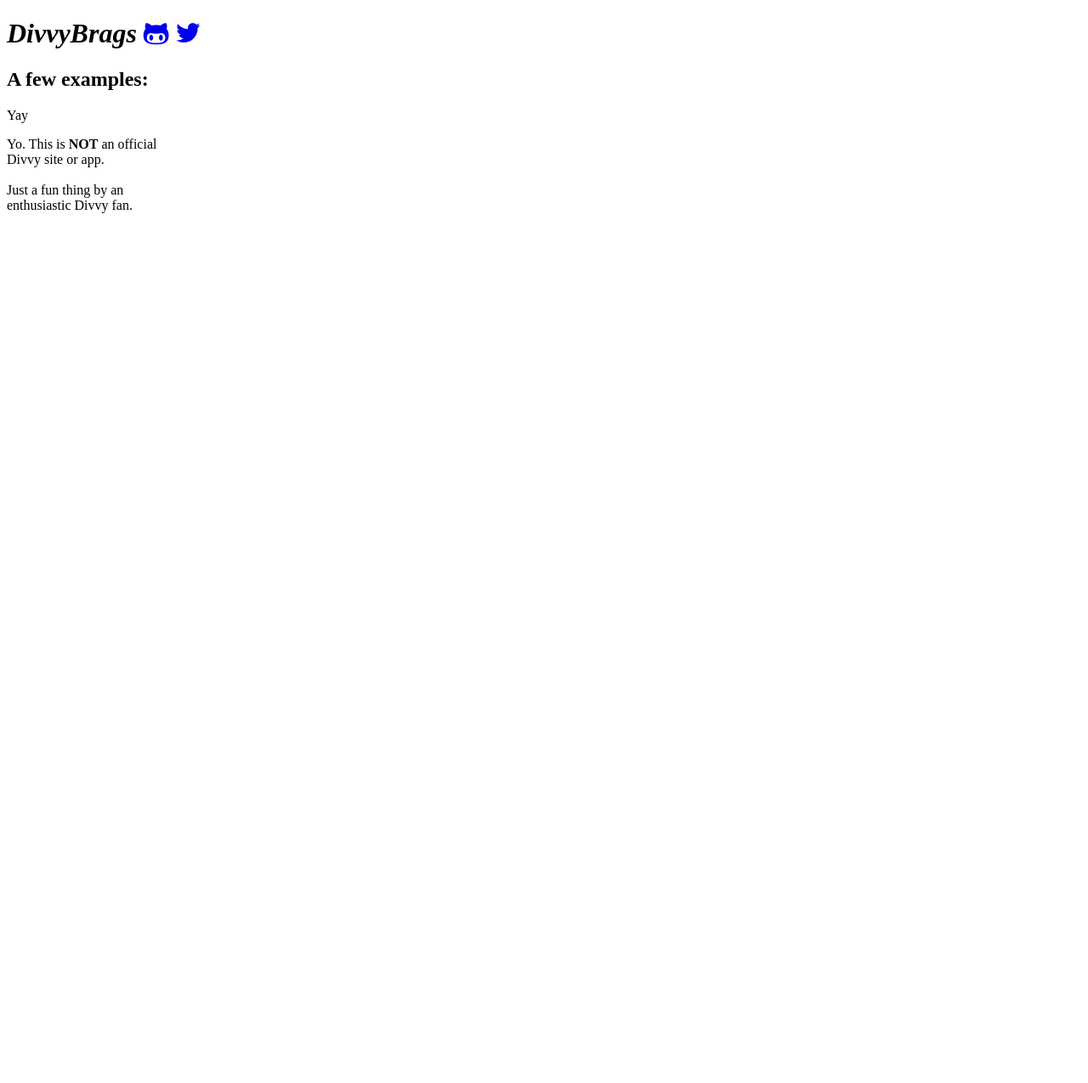
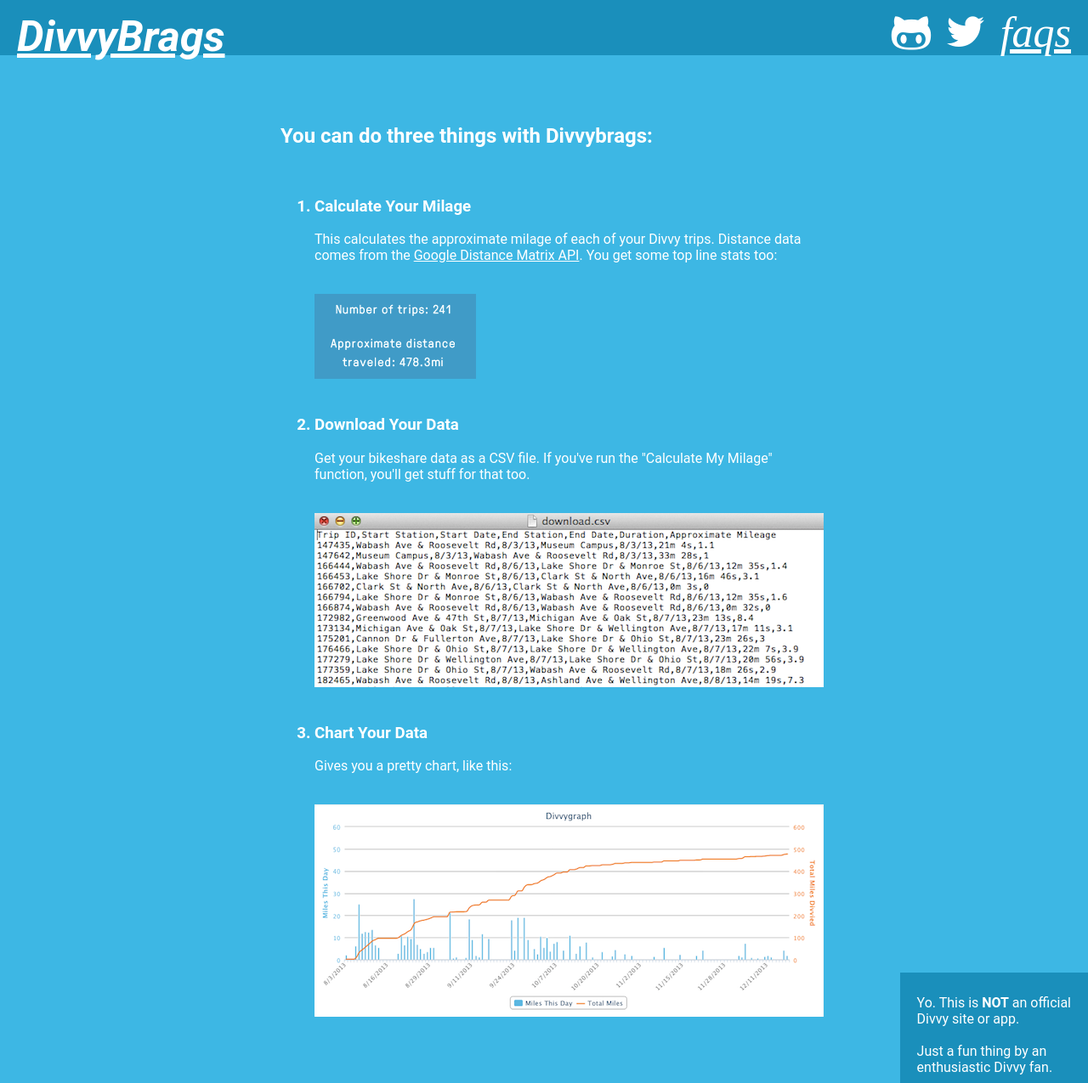
Before and after one commit to alexsoble/divvybrags-static, a Jekyll site: the page built from examples/index.html, in a window 1280 px wide and 1275 px high. Shown: the whole window at 85% size. Built offline with Jekyll 4.4.1, drawn with Linux system fonts in a browser that asks for light colours; nearby versions of some CDN libraries; Markdown is read by kramdown in place of the engine named in the settings.

Commit message:
Examples page, faqs...

```diff
--- a/_layouts/default.html
+++ b/_layouts/default.html
@@ -5,7 +5,7 @@
         <meta http-equiv="X-UA-Compatible" content="IE=edge,chrome=1">
         <title>{{ page.title }}</title>
         <meta name="viewport" content="width=device-width">
-        <link rel="stylesheet" href="css/main.css">
+        <link rel="stylesheet" href="../css/main.css">
         <link href="//netdna.bootstrapcdn.com/font-awesome/4.0.3/css/font-awesome.min.css" rel="stylesheet">
         <link rel="shortcut icon" href="assets/favicon.ico" type="image/x-icon">
     </head>
@@ -13,14 +13,17 @@
         <div id='header' class='sticky'>
           <span id='divvybrags-label'>
             <h1>
-              <strong><i>DivvyBrags</i></span></strong>
+              <a href="/"><strong><i>DivvyBrags</i></span></strong></a>
               <span class="left-side-icons">
                 <a href="https://github.com/alexsoble/divvybrags2"><i class="fa fa-github-alt"></i></a>
                 <a href="https://twitter.com/search?q=%23divvybrags"><i class="fa fa-twitter"></i></a>
+                <a href="/faq" class="fa"><i>faqs</i></a>
               </span>
             </h1>
           </span>
         </div>
+      <br/>
+      <br/>
 
         {{ content }}
 
--- a/css/main.css
+++ b/css/main.css
@@ -7,14 +7,17 @@
 a { color: white; }
 
 .box {
-  max-height: 800px;
   margin-left: auto;
   margin-right: auto;
   padding: 30px;
   padding-top: 0px;
-  overflow-y: scroll;
   width: 420px;
-  margin-top: 100px; }
+  margin-top: 100px;
+  overflow: visible;
+}
+
+.box.wide {
+  width: 620px; }
 
 .buttons { text-align: center; }
 
@@ -29,7 +32,7 @@
   padding-left: 20px; }
 
 #footer { bottom: 0px; right: 0px; padding: 20px; padding-top: 10px; height: 100px; }
-#header { top: 0px; width: 100%; left: 0px; padding-top: 20px; height: 40px; }
+#header { top: 0px; width: 100%; left: 0px; padding-top: 20px; height: 40px; margin-bottom: 40px; }
 
 #divvybrags-label { float; left; bottom: 40px; position: relative; font-size: 50px; }
 #divvybrags-label h1 { font-size: 50px; }
@@ -37,3 +40,5 @@
 .left-side-icons { margin-right: 35px; position: relative; bottom: 5px; float: right; }
 
 .fa { font-size: 40px; margin-right: 5px; }
+
+img { margin-right: auto; margin-left: auto; margin-top: 20px; margin-bottom: 20px; }
--- a/examples/index.html
+++ b/examples/index.html
@@ -1,9 +1,32 @@
 ---
 layout: default
-title: Divvybrags
+title: Examples
 ---
 
-<div class="box">
-  <h2>A few examples:</h2>
-  <p>Yay</p>
+<div class="box wide">
+  <h2>You can do three things with Divvybrags:</h2>
+  <br/>
+  <ol>
+    <h3>
+      <li>
+        Calculate Your Milage
+      </h3>
+      <p>This calculates the approximate milage of each of your Divvy trips. Distance data comes from the <a href="https://developers.google.com/maps/documentation/distancematrix/">Google Distance Matrix API</a>. You get some top line stats too:</p>
+      <img src="../assets/sidebar.png" style="text-align: center;">
+    </li>
+    <h3>
+      <li>
+        Download Your Data
+      </h3>
+      <p>Get your bikeshare data as a CSV file. If you've run the "Calculate My Milage" function, you'll get stuff for that too.</p>
+      <img src="../assets/csv.png">
+    </li>
+    <h3>
+      <li>
+        Chart Your Data
+      </h3>
+      <p>Gives you a pretty chart, like this:</p>
+      <img src="../assets/divvygraph.png">
+    </li>
+  </ol>
 </div>
--- a/index.html
+++ b/index.html
@@ -15,11 +15,12 @@
     <li>Get <a href="https://chrome.google.com/webstore/detail/divvybrags/obpfmeilmeicjimgkpekfgmaoelbbfpf">DivvyBrags</a> from the Chrome store.</li>
     <li>Go to <a href="https://divvybikes.com/">divvybikes.com</a>, log in.</li>
     <li>Go to your Trips page. You'll see a Divvybrags sidebar with a few options.</li>
+    <li><a href="/examples">Set your data free!</a>.</li>
   </ol>
   <br/><br/>
   <span style="margin-left: 100px;">Enjoy!</span>
   <br/>
-  <span style="margin-left: 120px;">&mdash; Alex</span>
+  <span style="margin-left: 120px;">&mdash; Alex (<a href="https://twitter.com/alexsoble">@alexsoble</a>)</span>
   <br/><br/>
   <p><span class="bigger-text">P.S.</span> Like DivvyBrags? Pay it forward by making a donation to <a href="https://www.activetrans.org/donate">The Active Transit Alliance</a> or <a href="http://chi.streetsblog.org/">Streetsblog Chicago</a>.</p>
 </div>
```
Also changed, not shown: faq/index.html (added, +28 -0 lines), assets/csv.png (added), assets/divvygraph.png (added), assets/sidebar.png (added), 3 other files.
